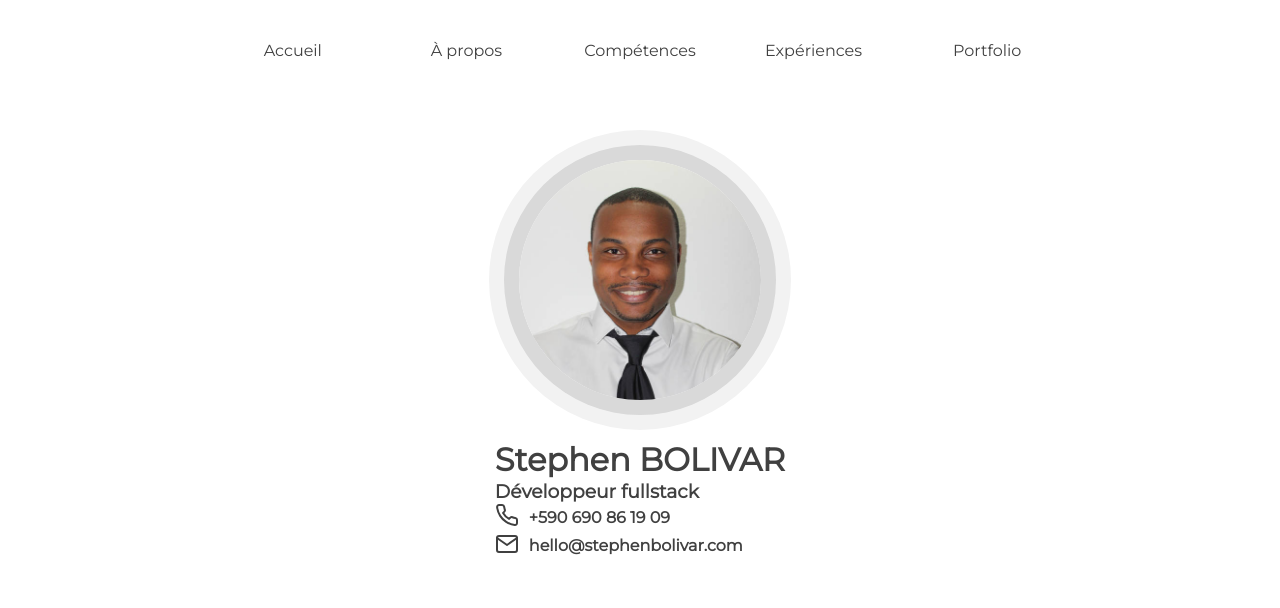
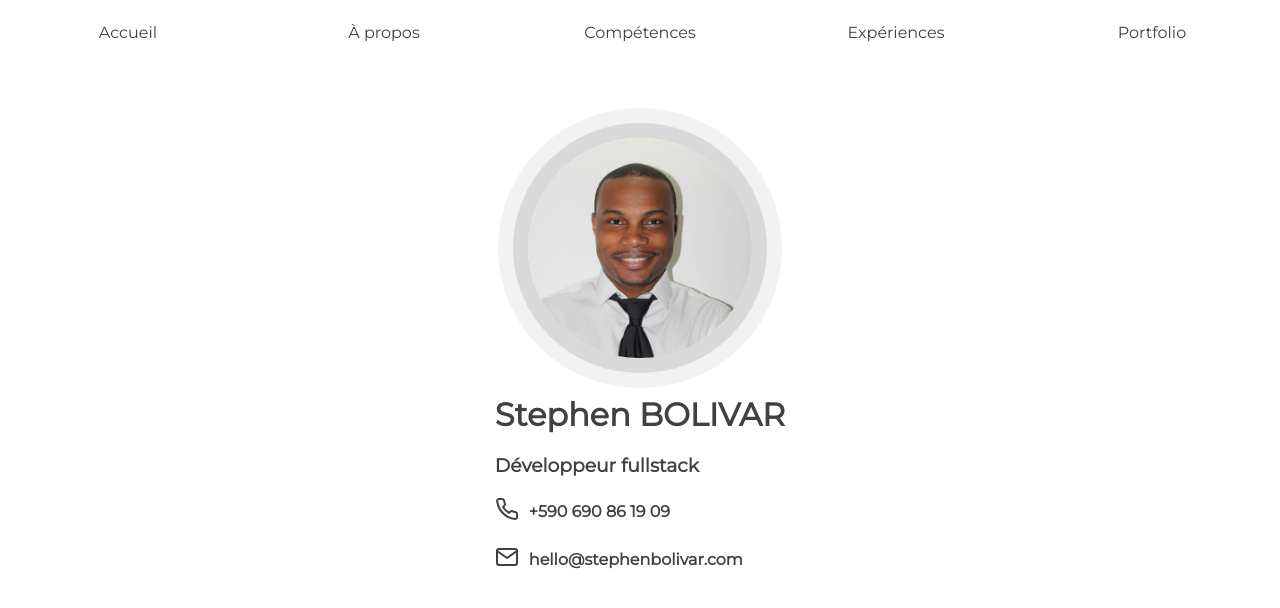
Before and after one commit to sboli/stephenbolivar.com, a React (Create React App) app: page / in a window 1280 px wide. Shown: the top 608 px of the page. Built offline with nearby package versions, Linux system fonts and the light colour scheme.

Commit message:
grid template

```diff
--- a/src/App.js
+++ b/src/App.js
@@ -4,11 +4,12 @@ import styled, { ThemeProvider } from 'styled-components';
 import theme from './theme';
 import './App.scss';
 import Home from './components/Home';
+import About from './components/About';
 
 const Root = styled.div`
     color: ${props => props.theme.textPrimary};
     font-family: 'Montserrat', sans-serif;
-    padding: 20px;
+    height: 100vh;
 `;
 
 function App() {
--- /dev/null
+++ b/src/components/About.js
@@ -0,0 +1,8 @@
+import React from 'react';
+import styled from 'styled-components';
+
+const Root = styled.div``;
+
+export default function About() {
+    return <Root></Root>;
+}
--- a/src/components/Home.js
+++ b/src/components/Home.js
@@ -4,7 +4,7 @@ import HomeFace from './HomeFace';
 import HomeInfo from './HomeInfo';
 
 const Root = styled.div`
-    height: 100vh;
+    height: 92vh;
     display: grid;
     grid-template-columns: 100%;
     grid-template-rows: 10% 30% 5% 15% 15%;
--- a/src/components/HomeFace.js
+++ b/src/components/HomeFace.js
@@ -4,7 +4,7 @@ import { useSpring, animated, config } from 'react-spring';
 
 const FaceImgImpl = styled.img`
     display: block;
-    height: 100%;
+    max-height: 100%;
     width: auto;
     border-radius: 50%;
     margin-left: auto;
--- a/src/components/HomeInfo.js
+++ b/src/components/HomeInfo.js
@@ -5,9 +5,10 @@ import HomeInfoContact from './HomeInfoContact';
 const Root = styled.div`
     font-weight: bold;
     justify-self: center;
-    display: flex;
-    flex-direction: column;
-    justify-content: space-between;
+    display: grid;
+    grid-template-columns: 1fr;
+    grid-template-rows: 2fr 1fr 1fr 1fr 1fr;
+    grid-gap: 20px;
 `;
 
 export default function HomeTitle() {
--- a/src/components/MenuButton.js
+++ b/src/components/MenuButton.js
@@ -1,17 +1,23 @@
 import React, { useState } from 'react';
 import styled from 'styled-components';
+import PropTypes from 'prop-types';
 
 const Root = styled.div`
     padding: 0px;
 `;
 
-export default function MenuButton() {
+export default function MenuButton({ onClick }) {
     const [hamburgerClasses, setHamburgerClasses] = useState('hamburger hamburger--collapse');
-    const handleMenuClick = e => {};
 
     return (
-        <Root onClick={handleMenuClick}>
-            <button className={hamburgerClasses} type="button" aria-label="Menu" aria-controls="navigation">
+        <Root>
+            <button
+                onClick={onClick}
+                className={hamburgerClasses}
+                type="button"
+                aria-label="Menu"
+                aria-controls="navigation"
+            >
                 <span className="hamburger-box">
                     <span className="hamburger-inner"></span>
                 </span>
@@ -20,3 +26,7 @@ export default function MenuButton() {
         </Root>
     );
 }
+
+MenuButton.propTypes = {
+    onClick: PropTypes.func.isRequired
+};
--- a/src/components/Navbar.js
+++ b/src/components/Navbar.js
@@ -6,15 +6,16 @@ import device from '../mediaqueries';
 import MenuButton from './MenuButton';
 
 const TopMenu = styled.div`
+    margin-left: auto;
+    margin-right: auto;
     @media ${device.mobileS} {
         display: none;
     }
     @media ${device.tablet} {
-        display: flex;
-        max-width: 70%;
-        margin-left: auto;
-        margin-right: auto;
-        justify-content: space-around;
+        display: grid;
+        grid-template-rows: 1fr;
+        grid-template-columns: repeat(5, 1fr);
+        justify-items: center;
     }
     @media ${device.laptopL} {
         max-width: 60%;
@@ -23,8 +24,9 @@ const TopMenu = styled.div`
 
 const MenuButtonContainer = styled.div`
     @media ${device.mobileS} {
-        display: flex;
-        justify-content: end;
+        width: 100%;
+        display: block;
+        text-align: right;
     }
     @media ${device.tablet} {
         display: none;
@@ -44,7 +46,7 @@ export default function Navbar() {
                 <NavbarItem>Portfolio</NavbarItem>
             </TopMenu>
             <MenuButtonContainer>
-                <MenuButton></MenuButton>
+                <MenuButton onClick={handleMenuClick}></MenuButton>
             </MenuButtonContainer>
         </>
     );
--- a/src/components/NavbarItem.js
+++ b/src/components/NavbarItem.js
@@ -2,9 +2,9 @@ import React from 'react';
 import styled from 'styled-components';
 
 const Root = styled.div`
-    flex-grow: 1;
     text-align: center;
-    height: 60px;
+    width: 100%;
+    height: 8vh;
     display: flex;
     justify-content: center;
     align-items: center;
```
